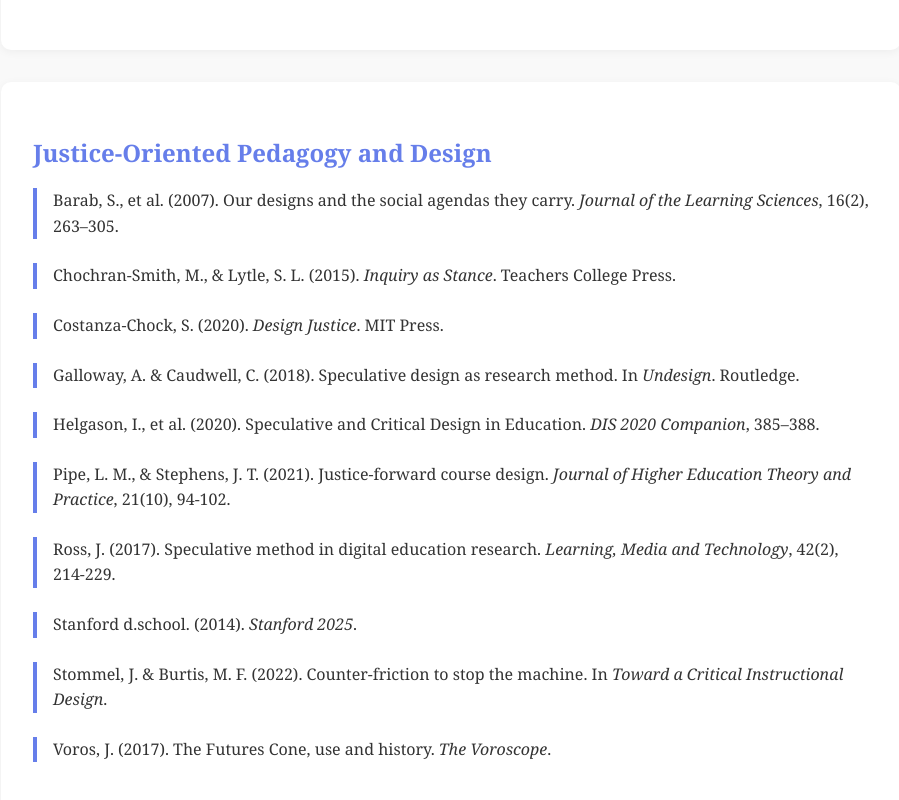
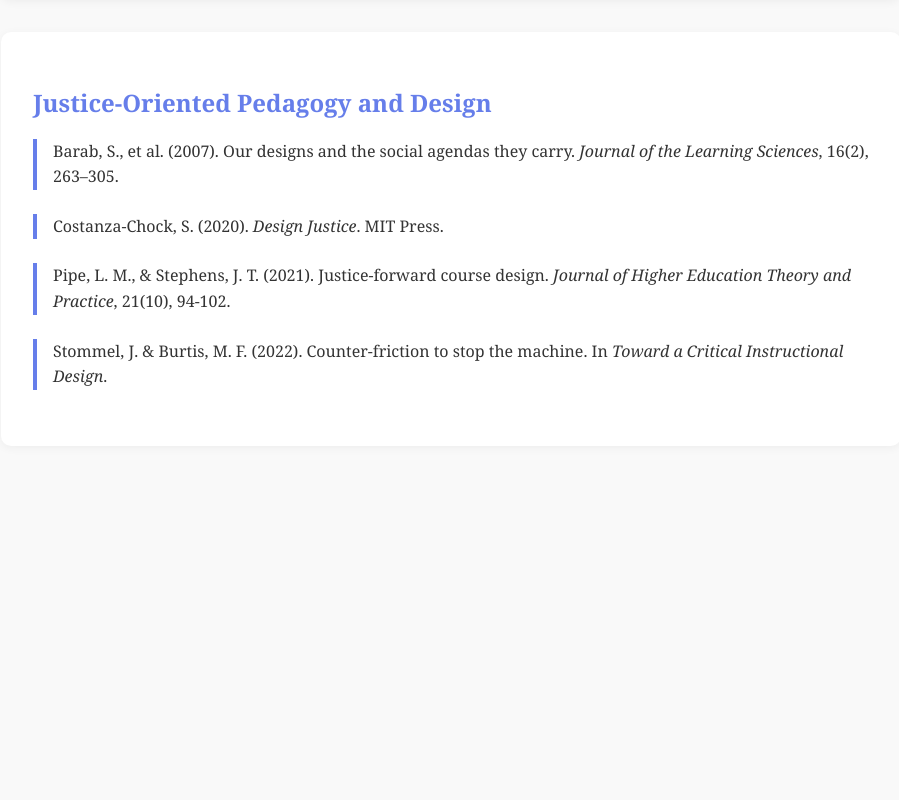
Before and after one commit to kat-wehr/design-for-belonging, a plain HTML site: page scholarship.html in a window 1280 px wide. Shown: the part 1823-2623 px from the top of the page, without its empty margins (189-1088 px from the left). After the commit the page ends 2333 px from the top, so only its background shows below. Drawn offline with Linux system fonts and the light colour scheme.

Commit message:
Update scholarship.html

```diff
--- a/scholarship.html
+++ b/scholarship.html
@@ -97,7 +97,6 @@
         <li>DeVaughn, P. & Stefaniak, J. (2020). How learning design programs prepare instructional designers. <i>ETR&D</i>, 68, 3299–3326.</li>
         <li>Dick, W., & Carey, L. (1996). <i>The systematic design of instruction</i>. 4th ed.</li>
         <li>Gray, C.M., et al. (2015). Judgment and instructional design: How ID practitioners work. <i>Performance Improvement Quarterly</i>, 28, 25-49.</li>
-        <li>Johnson, R. B., & Christensen, L. (2020). <i>Educational Research</i>. SAGE Publications.</li>
         <li>Kemp, J. E. (1985). <i>The instructional design process</i>. Harper & Row.</li>
         <li>Martin, B. & Hanington, M. (2019). <i>Universal Methods of Design</i>. Rockport.</li>
         <li>Wehr, K., et al. (2023). Co-Designing an Action-Oriented Instructional Design Community. <i>JAID</i>, 13(1).</li>
@@ -109,15 +108,9 @@
       <h2>Justice-Oriented Pedagogy and Design</h2>
       <ul class="citation-list">
         <li>Barab, S., et al. (2007). Our designs and the social agendas they carry. <i>Journal of the Learning Sciences</i>, 16(2), 263–305.</li>
-        <li>Chochran-Smith, M., & Lytle, S. L. (2015). <i>Inquiry as Stance</i>. Teachers College Press.</li>
         <li>Costanza-Chock, S. (2020). <i>Design Justice</i>. MIT Press.</li>
-        <li>Galloway, A. & Caudwell, C. (2018). Speculative design as research method. In <i>Undesign</i>. Routledge.</li>
-        <li>Helgason, I., et al. (2020). Speculative and Critical Design in Education. <i>DIS 2020 Companion</i>, 385–388.</li>
         <li>Pipe, L. M., & Stephens, J. T. (2021). Justice-forward course design. <i>Journal of Higher Education Theory and Practice</i>, 21(10), 94-102.</li>
-        <li>Ross, J. (2017). Speculative method in digital education research. <i>Learning, Media and Technology</i>, 42(2), 214-229.</li>
-        <li>Stanford d.school. (2014). <i>Stanford 2025</i>.</li>
         <li>Stommel, J. & Burtis, M. F. (2022). Counter-friction to stop the machine. In <i>Toward a Critical Instructional Design</i>.</li>
-        <li>Voros, J. (2017). The Futures Cone, use and history. <i>The Voroscope</i>.</li>
       </ul>
     </section>
 
```
